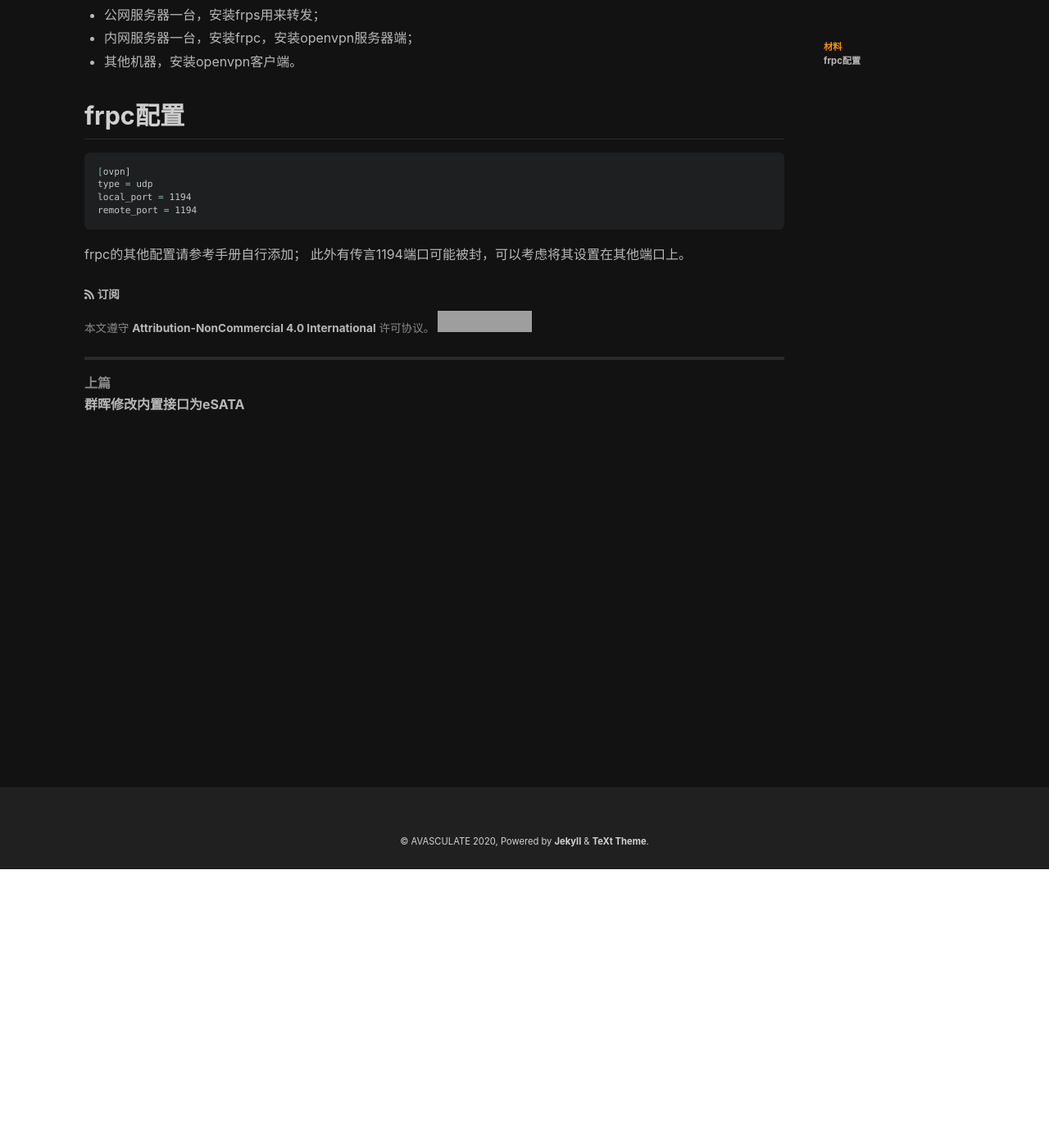
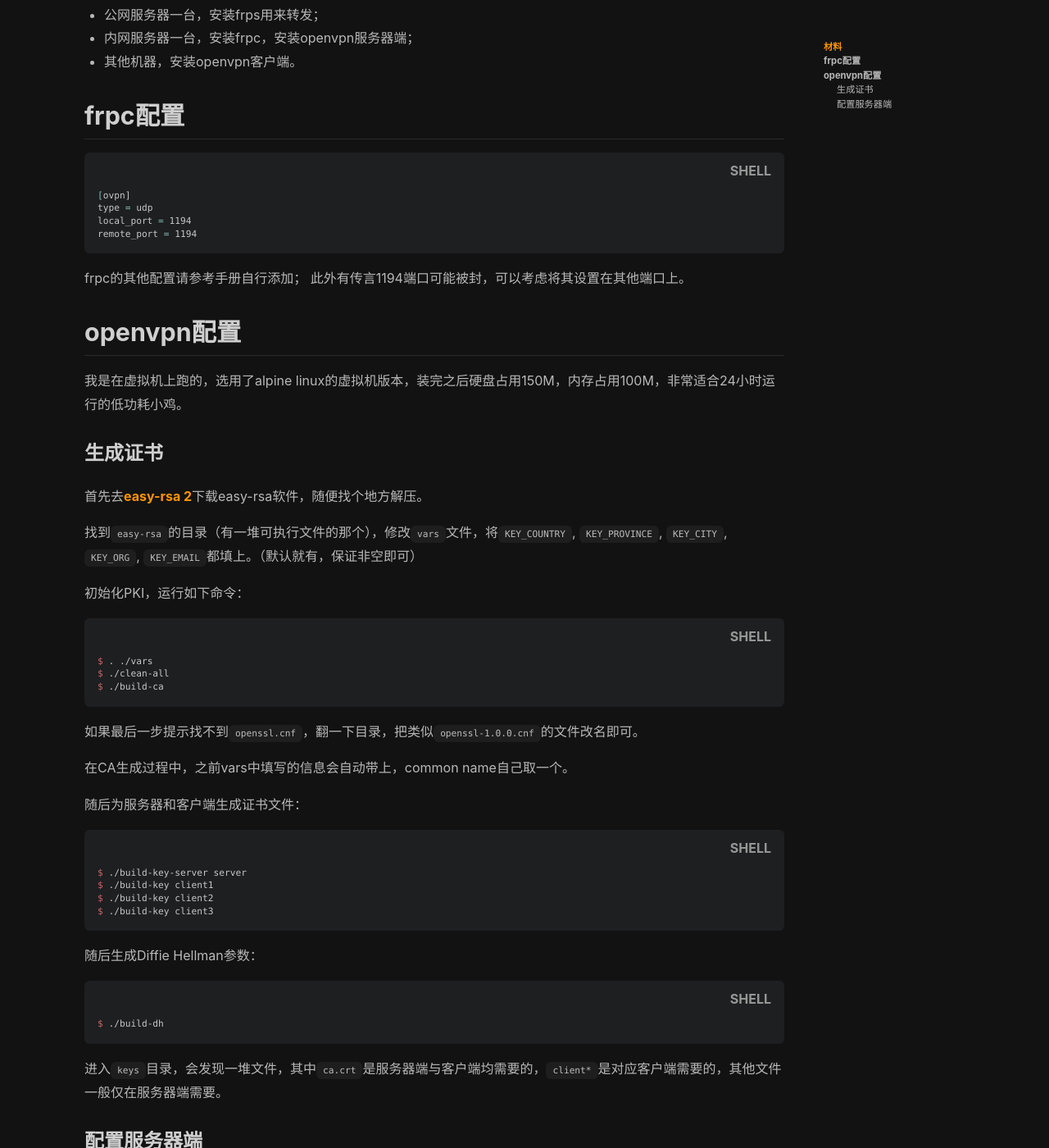
Before and after one commit to pfermat/pfermat.github.io, a Jekyll site: the page built from _posts/2020-06-14-openvpn-frp.md, in a window 1280 px wide and 1400 px high, scrolled down 340 px. Shown: the whole window at 82% size. Built offline with Jekyll 4.4.1, drawn with Linux system fonts in a browser that asks for light colours; nearby versions of some CDN libraries; comment, search, counter and statistics services are not loaded; some of the changed text lies outside the part shown; grey boxes are pictures that could not be loaded.

Commit message:
Update 2020-06-14-openvpn-frp.md

````diff
--- a/_posts/2020-06-14-openvpn-frp.md
+++ b/_posts/2020-06-14-openvpn-frp.md
@@ -14,14 +14,87 @@
 - 内网服务器一台，安装frpc，安装openvpn服务器端；
 - 其他机器，安装openvpn客户端。
 
+<!--more-->
+
 ## frpc配置
 
-```shell
+{% highlight shell %}
 [ovpn]
 type = udp
 local_port = 1194
 remote_port = 1194
-```
+{% endhighlight %}
 
 frpc的其他配置请参考手册自行添加；
 此外有传言1194端口可能被封，可以考虑将其设置在其他端口上。
+
+## openvpn配置
+
+我是在虚拟机上跑的，选用了alpine linux的虚拟机版本，装完之后硬盘占用150M，内存占用100M，非常适合24小时运行的低功耗小鸡。
+
+### 生成证书
+
+首先去[easy-rsa 2](https://github.com/OpenVPN/easy-rsa-old)下载easy-rsa软件，随便找个地方解压。
+
+找到`easy-rsa`的目录（有一堆可执行文件的那个），修改`vars`文件，将`KEY_COUNTRY`, `KEY_PROVINCE`, `KEY_CITY`, `KEY_ORG`, `KEY_EMAIL`都填上。（默认就有，保证非空即可）
+
+初始化PKI，运行如下命令：
+
+{% highlight shell %}
+$ . ./vars
+$ ./clean-all
+$ ./build-ca
+{% endhighlight %}
+
+如果最后一步提示找不到`openssl.cnf`，翻一下目录，把类似`openssl-1.0.0.cnf`的文件改名即可。
+
+在CA生成过程中，之前vars中填写的信息会自动带上，common name自己取一个。
+
+随后为服务器和客户端生成证书文件：
+
+{% highlight shell %}
+$ ./build-key-server server
+$ ./build-key client1
+$ ./build-key client2
+$ ./build-key client3
+{% endhighlight %}
+
+随后生成Diffie Hellman参数：
+
+{% highlight shell %}
+$ ./build-dh
+{% endhighlight %}
+
+进入`keys`目录，会发现一堆文件，其中`ca.crt`是服务器端与客户端均需要的，`client*`是对应客户端需要的，其他文件一般仅在服务器端需要。
+
+### 配置服务器端
+
+下载服务器端和客户端的样本[配置文件](https://github.com/OpenVPN/openvpn/tree/master/sample/sample-config-files)，根据上述配置，大致需要如下的参数：
+
+{% highlight shell %}
+port 1194
+proto udp
+dev tun
+# 以下四行的文件名及路径按照实际情况修改
+ca ca.crt
+cert server.cert
+key server.key
+dh dh2048.pem
+topology subnet
+server 10.8.0.0 255.255.255.0
+ifconfig-pool-persist ipp.txt
+keepalive 10 120
+chiper AES-256-CBC
+max-clients 100
+user nobody
+group nobody
+persist-key
+persist-tun
+# 日志文件位置
+status /var/log/openvpn-status.log
+log-append /var/log/openvpn.log
+# 日志级别，默认是3，从0--9数字越多信息越多
+verb 3
+{% endhighlight %}
+
+检查一下防火墙和TUN/TAP，随后启动服务器端。
````
